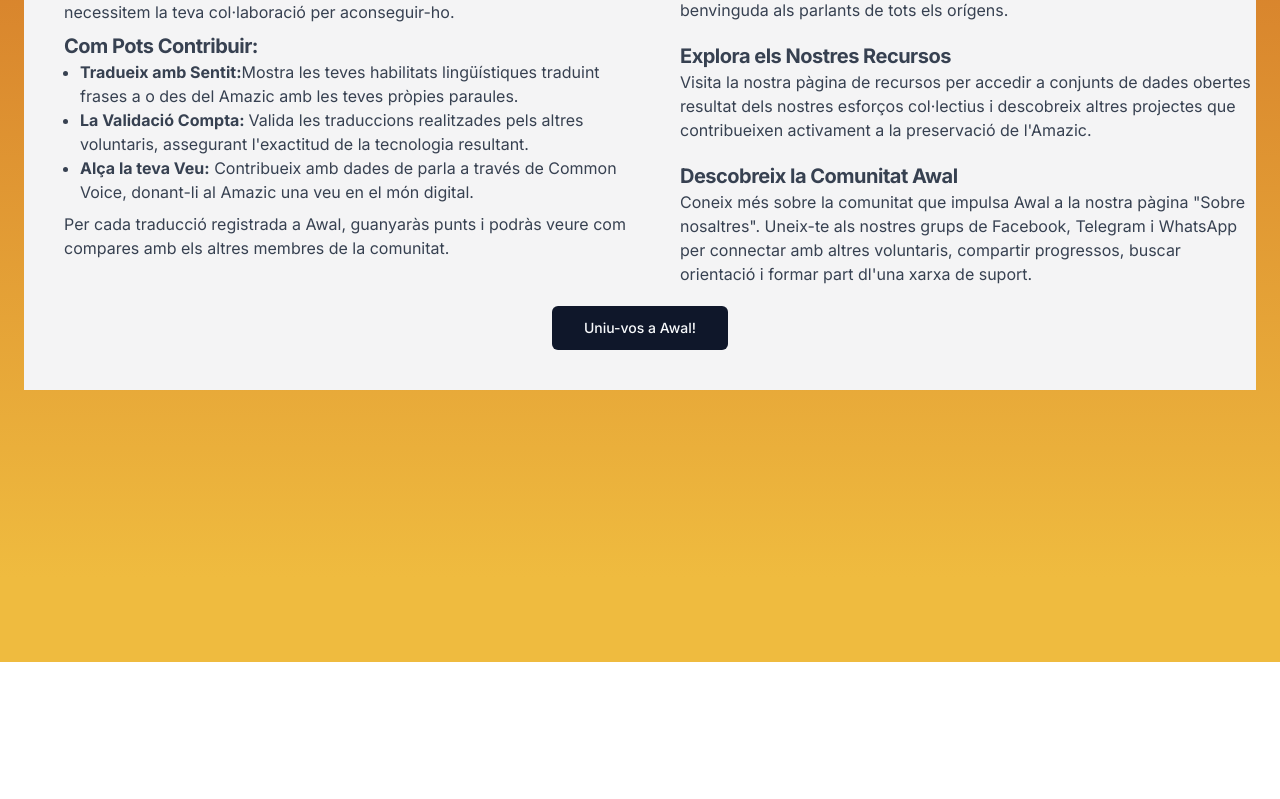
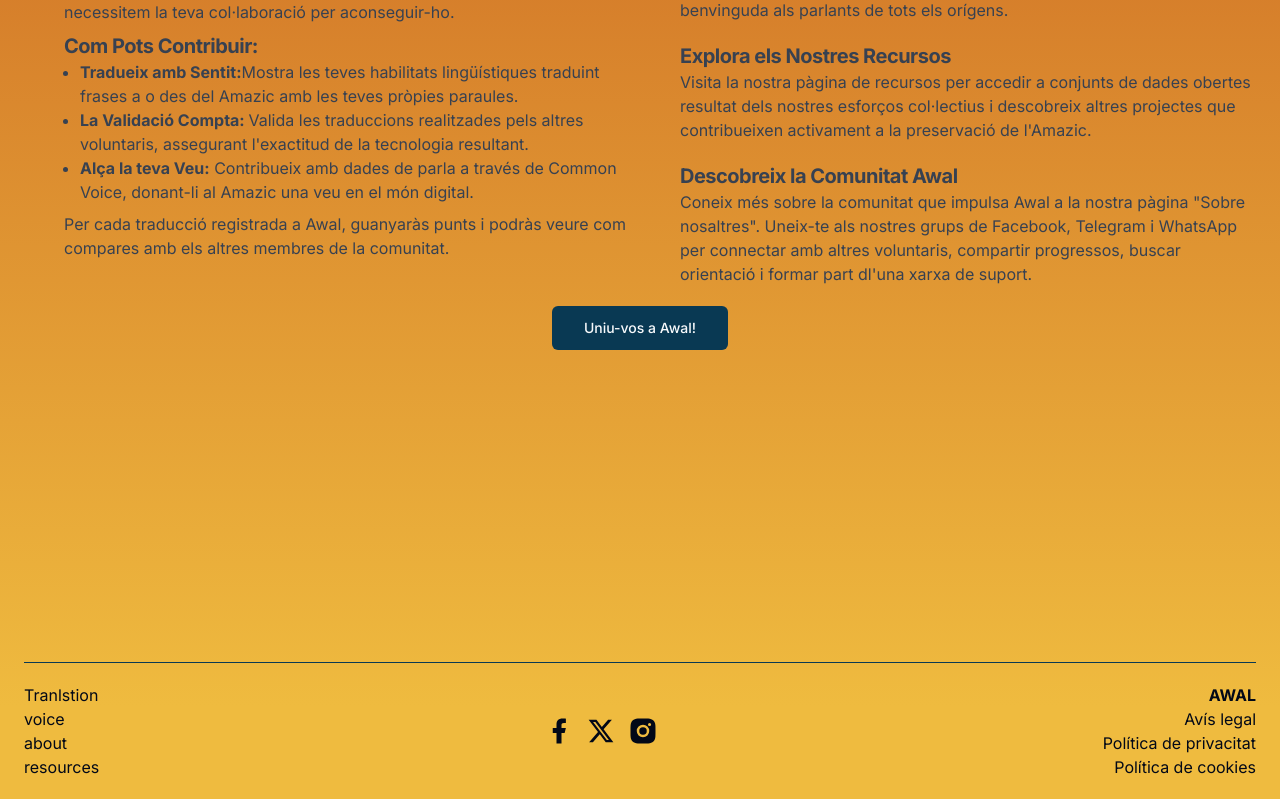
Before and after one commit to ppalladio/awal, a Next.js app in the folder 6-translator/: page / in a window 1280 px wide. Shown: the part 766-1565 px from the top of the page. Before the commit the page ends 1428 px from the top, so only its background shows below. Built offline with nearby package versions, Linux system fonts and the light colour scheme; no server answers.

Commit message:
add and style footer with dummy hrefs

```diff
--- a/6-translator/app/(home)/components/ProjectIntro.tsx
+++ b/6-translator/app/(home)/components/ProjectIntro.tsx
@@ -8,11 +8,13 @@
     const router = useRouter();
 
     return (
-        <div className=" w-full h-full flex flex-col items-center py-10 bg-zinc-100 ">
-            <div className="text-3xl font-semibold text-black">
-                Internet parla l&apos;Amazic!{' '}
-            </div>
-            <div className="flex flex-row justify-center items-center whitespace">
+	<div className=' py-10 whitespace text-text-primary'>
+
+        <div className=" w-full h-full flex flex-col items-center ">
+            <h1 className="text-3xl font-semibold ">
+                Internet parla l&apos;Amazic!
+            </h1>
+            <div className="flex flex-row justify-center items-center ">
                 <div className="flex flex-col w-1/2  mt-5 mx-10 text-gray-700">
                     <p>
                         Awal és una iniciativa impulsada per la comunitat per
@@ -94,13 +96,14 @@
             <Button
                 variant="default"
                 size="lg"
-                className="mt-5"
+                className="mt-5 bg-text-primary "
                 // TODO: the redirect endpoint needs to be changed
                 onClick={() => router.push('/settings')}
             >
                 Uniu-vos a Awal!
             </Button>
         </div>
+		</div>
     );
 };
 export default ProjectIntro;
--- a/6-translator/app/(home)/layout.tsx
+++ b/6-translator/app/(home)/layout.tsx
@@ -1,3 +1,4 @@
+import Footer from '@/components/ui/Footer';
 import ProjectIntro from './components/ProjectIntro';
 import Stats from './components/Stats';
 import Translation from './components/Translation';
@@ -18,6 +19,7 @@
                 {/* <EventCarousel/> */}
                 <Stats />
                 {children}
+				<Footer/>
             </ClientProvider>
             {/* </SessionProviders> */}
         </div>
--- /dev/null
+++ b/6-translator/components/ui/Footer.tsx
@@ -0,0 +1,64 @@
+import Link from 'next/link';
+import { Separator } from './separator';
+import {
+    RiTwitterXFill,
+    RiFacebookFill,
+    RiInstagramFill,
+} from 'react-icons/ri';
+
+const Footer = () => {
+    return (
+        <div>
+            <Separator className="bg-text-primary " />
+            <div className="flex flex-row justify-between items-center">
+                <div>
+                    <ul className="flex flex-col my-5 justify-center items-start ">
+                        <li>
+                            <Link href={'/translate'}> Tranlstion</Link>
+                        </li>
+                        <li>
+                            <Link href={'/'}>voice</Link>
+                        </li>
+                        <li>
+                            <Link href={'/about'}> about</Link>
+                        </li>
+                        <li>
+                            <Link href={'/resources'}>resources</Link>
+                        </li>
+                    </ul>
+                </div>
+                <div className="flex flex-row justify-center items-center space-x-3">
+                    <Link href={'https://facebook.com'}>
+                        <RiFacebookFill size={30} />
+                    </Link>
+                    <Link href={'https://twitter.com'}>
+                        <RiTwitterXFill size={30} />
+                    </Link>
+
+                    <Link href={'https://instagram.com'}>
+                        <RiInstagramFill size={30} />
+                    </Link>
+                </div>
+                <div>
+                    <ul className="flex flex-col items-end justify-between my-5">
+                        <li>
+                            <Link href={'/'} className="font-bold">
+                                AWAL
+                            </Link>
+                        </li>
+                        <li>
+                            <Link href={'/'}> Avís legal</Link>
+                        </li>
+                        <li>
+                            <Link href={'/'}>Política de privacitat</Link>
+                        </li>
+                        <li>
+                            <Link href={'/'}>Política de cookies</Link>
+                        </li>
+                    </ul>
+                </div>
+            </div>
+        </div>
+    );
+};
+export default Footer;
```
